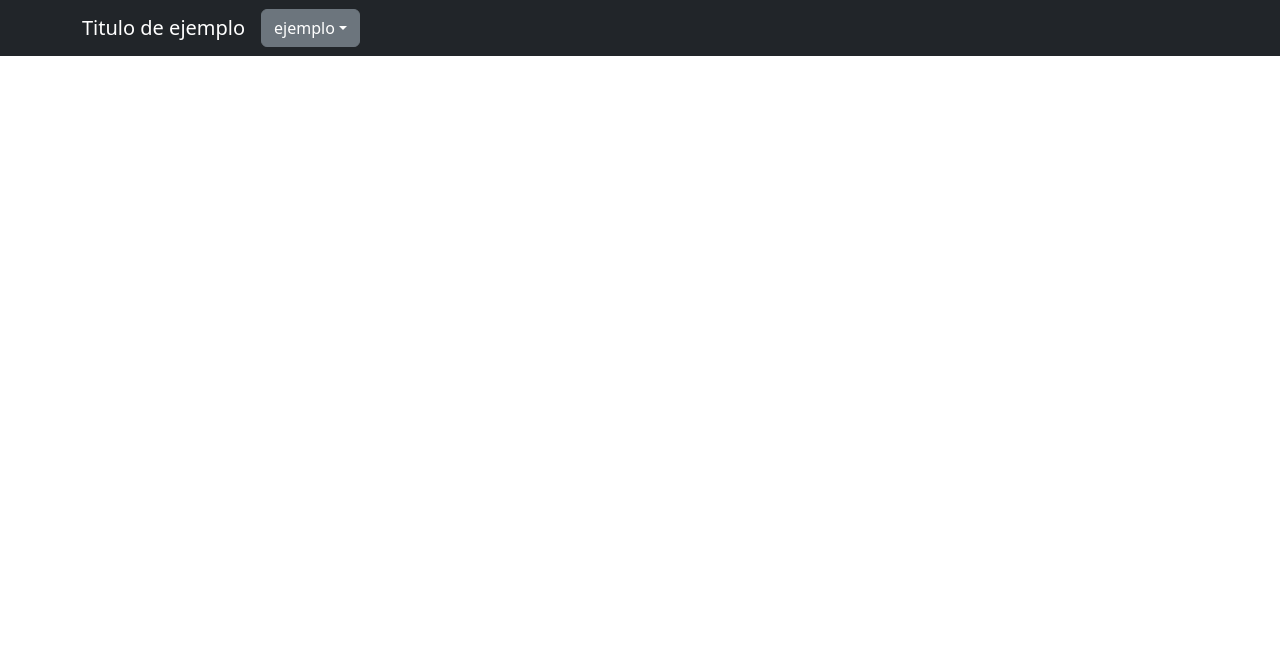
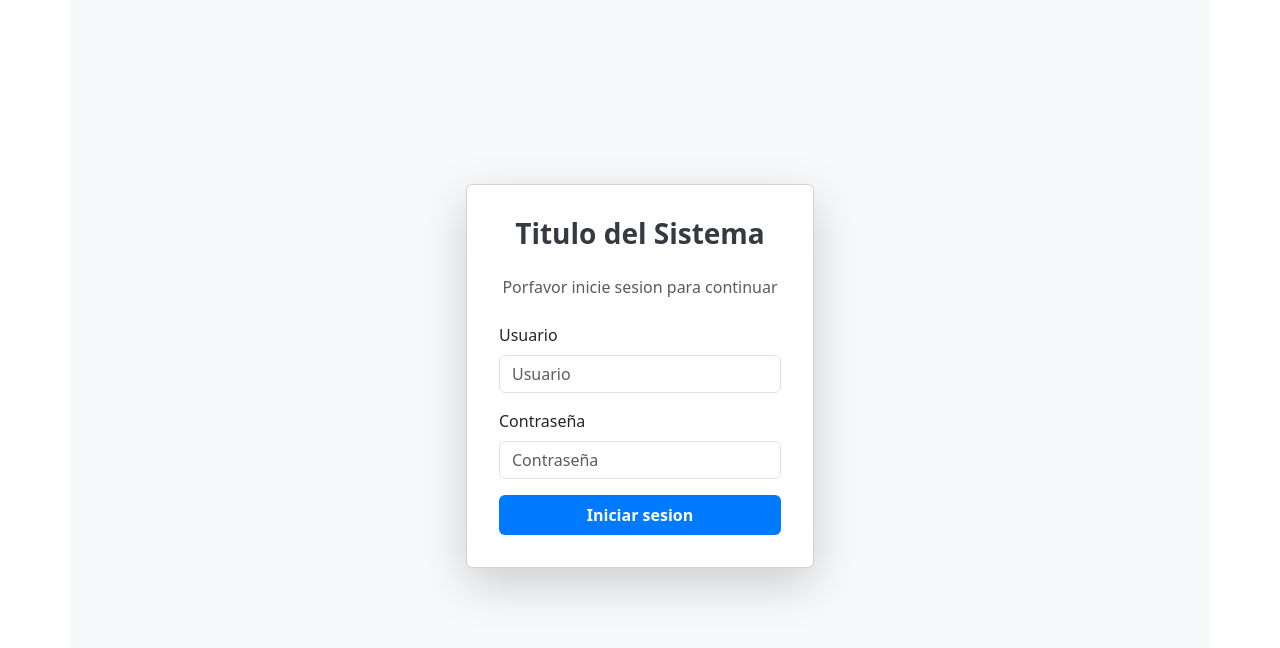
Before and after one commit to Seni0r-C/plantilla_ui_react_boostrap, a React (Vite) app: page /login in a window 1280 px wide. Shown: the top 648 px of the page. Built offline with nearby package versions, Linux system fonts and the light colour scheme.

Commit message:
pantalla de login

```diff
--- a/src/App.jsx
+++ b/src/App.jsx
@@ -3,16 +3,21 @@ import { BrowserRouter as Router, Routes, Route } from 'react-router-dom';
 import Layout from './components/layout';
 import Home from './pages/Home';
 import IngresoCarro from './pages/ejemplo/ejemplo';
+import Login from './pages/login';
 
 function App() {
   return (
     <Router>
-      <Layout>
-        <Routes>
+      <Routes>
+        {/* Rutas sin Layout, por ejemplo: Login */}
+        <Route path="/login" element={<Login />} />
+
+        {/* Rutas con Layout */}
+        <Route element={<Layout />}>
           <Route path="/" element={<Home />} />
           <Route path="/ejemplo" element={<IngresoCarro />} />
-        </Routes>
-      </Layout>
+        </Route>
+      </Routes>
     </Router>
   );
 }
--- /dev/null
+++ b/src/pages/login.jsx
@@ -0,0 +1,45 @@
+import React from 'react';
+import { Container, Row, Col, Form, Button, Card } from 'react-bootstrap';
+
+const Login = () => {
+    return (
+        <Container className="d-flex justify-content-center align-items-center min-vh-100" style={{ backgroundColor: '#f8f9fa' }}>
+            <Row className="w-100">
+                <Col md={6} lg={4} className="mx-auto">
+                    <Card className="shadow-lg p-3 mb-5 bg-white rounded">
+                        <Card.Body>
+                            <h3 className="text-center mb-4" style={{ fontWeight: 'bold', color: '#343a40' }}>Titulo del Sistema</h3>
+                            <p className="text-center text-muted mb-4">Porfavor inicie sesion para continuar</p>
+                            <Form>
+                                <Form.Group className="mb-3" controlId="formBasicEmail">
+                                    <Form.Label>Usuario</Form.Label>
+                                    <Form.Control type="Text" placeholder="Usuario" />
+                                </Form.Group>
+
+                                <Form.Group className="mb-3" controlId="formBasicPassword">
+                                    <Form.Label>Contraseña</Form.Label>
+                                    <Form.Control type="Password" placeholder="Contraseña" />
+                                </Form.Group>
+
+                                <Button
+                                    variant="primary"
+                                    type="submit"
+                                    className="w-100 py-2"
+                                    style={{
+                                        backgroundColor: '#007bff',
+                                        border: 'none',
+                                        fontWeight: 'bold',
+                                    }}
+                                >
+                                    Iniciar sesion
+                                </Button>
+                            </Form>
+                        </Card.Body>
+                    </Card>
+                </Col>
+            </Row>
+        </Container>
+    );
+};
+
+export default Login;
```
